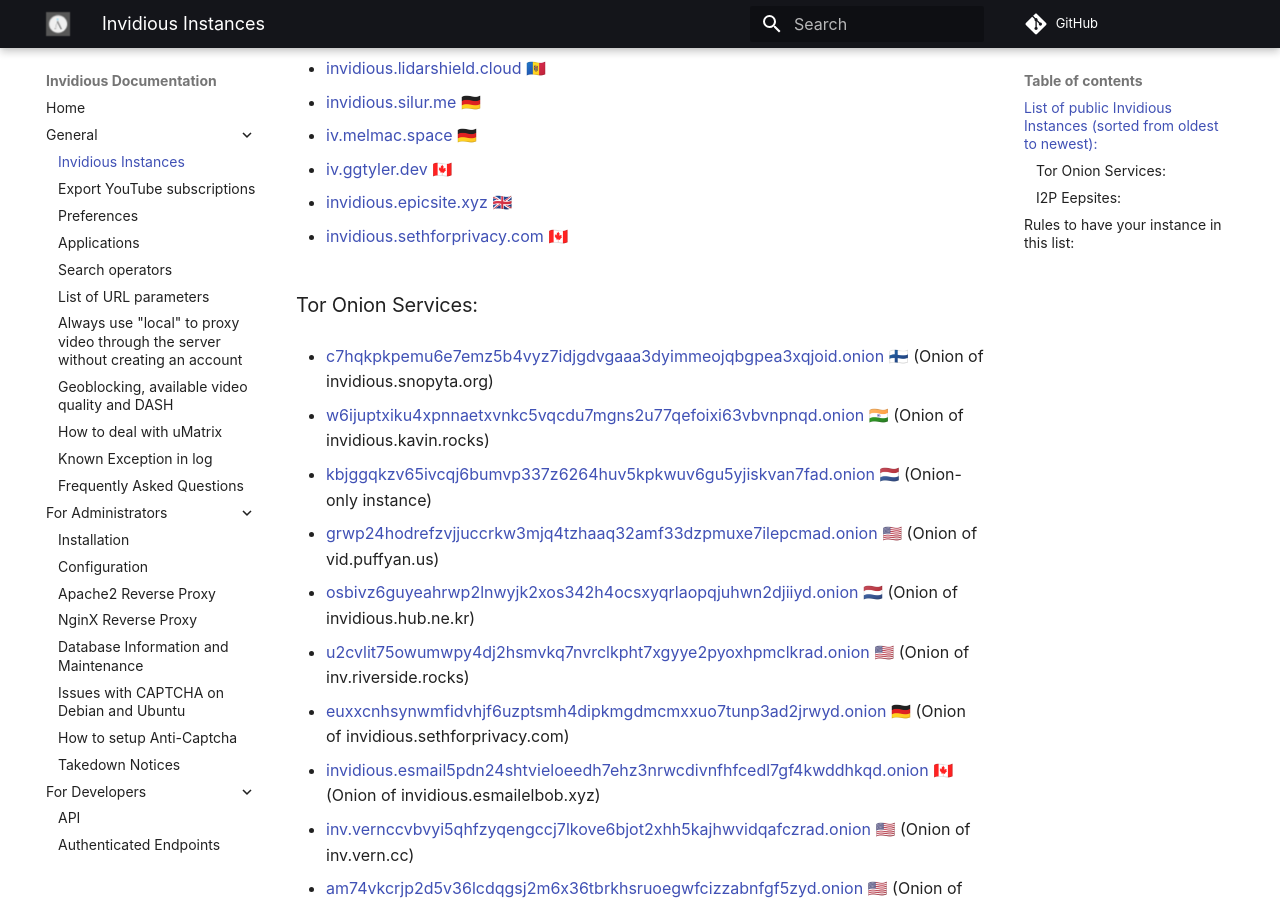
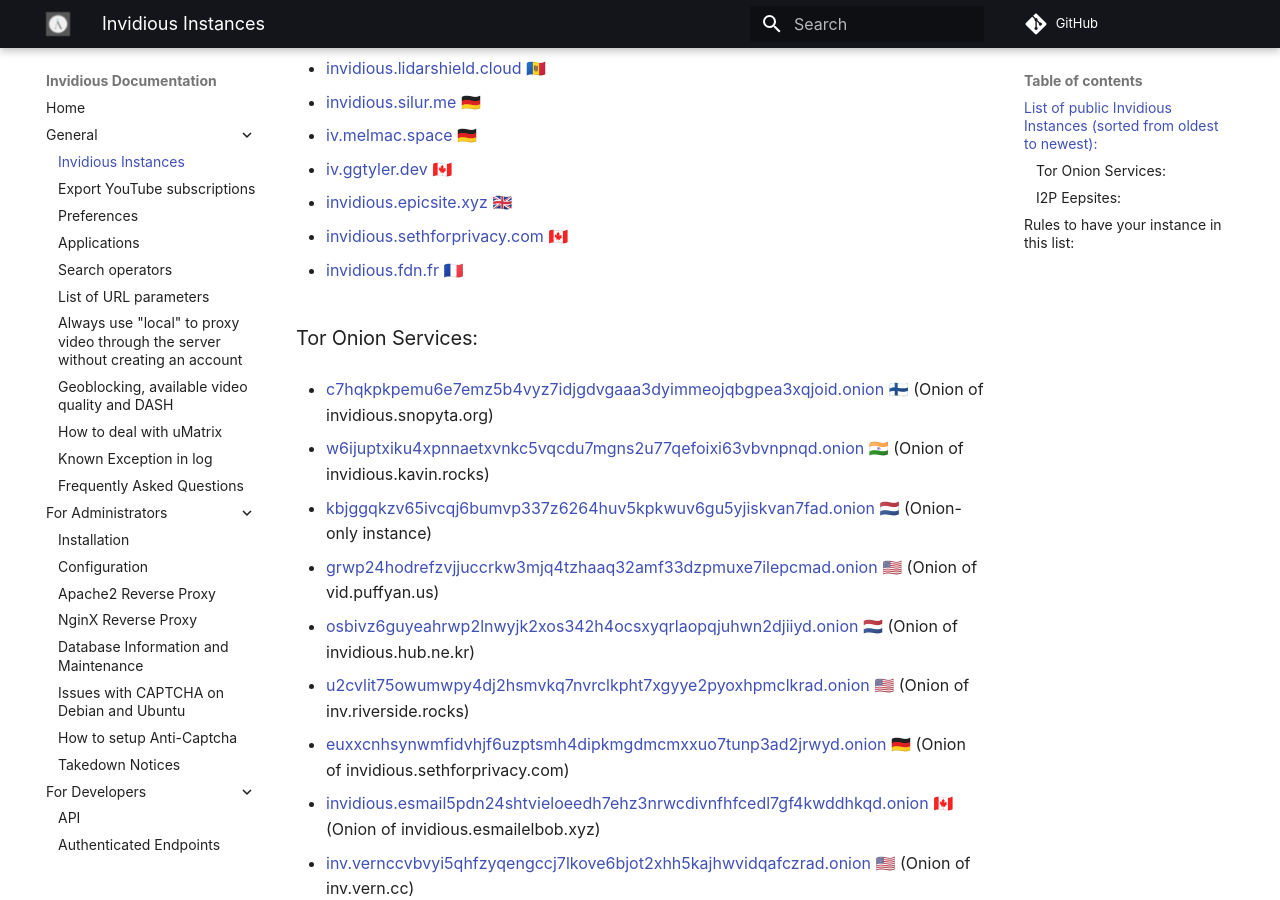
Before and after one commit to iv-org/documentation, an MkDocs documentation site: the page built from docs/instances.md, in a window 1280 px wide and 900 px high, scrolled down 1281 px. Built offline with MkDocs 1.6.1 and Material for MkDocs 9.7.7, drawn with Linux system fonts in a browser that asks for light colours; comment, search, counter and statistics services are not loaded.

Commit message:
Add FDN instance

```diff
--- a/docs/instances.md
+++ b/docs/instances.md
@@ -68,6 +68,8 @@
 
 * [invidious.sethforprivacy.com](https://invidious.sethforprivacy.com) 🇨🇦
 
+* [invidious.fdn.fr](https://invidious.fdn.fr/) 🇫🇷
+
 ### Tor Onion Services:
 * [c7hqkpkpemu6e7emz5b4vyz7idjgdvgaaa3dyimmeojqbgpea3xqjoid.onion](http://c7hqkpkpemu6e7emz5b4vyz7idjgdvgaaa3dyimmeojqbgpea3xqjoid.onion) 🇫🇮 (Onion of invidious.snopyta.org)
 
```
